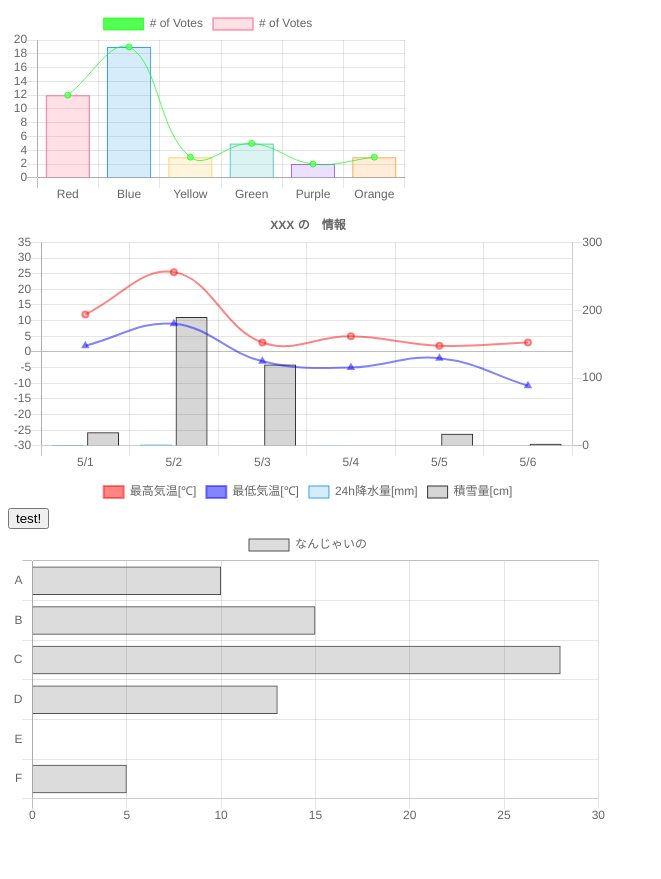
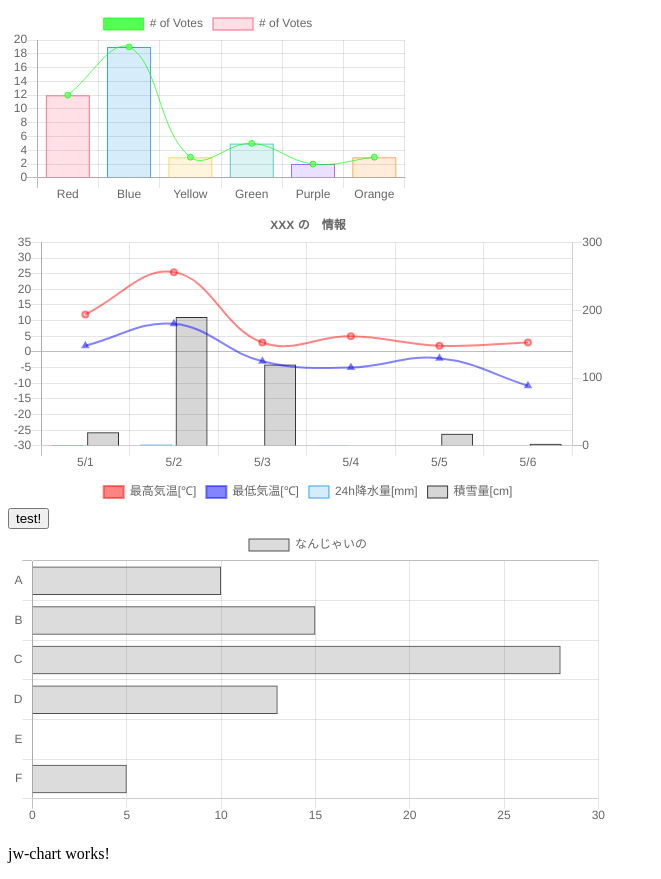
Before and after one commit to baggio4ever/chartjs-app, an Angular app: page / in a window 1280 px wide. Shown: the whole page, without its empty margins (0-661 px from the left). Before the commit the page ends 837 px from the top, so only its background shows below. Built offline with nearby package versions, Linux system fonts and the light colour scheme.

Commit message:
component化やってみよう

```diff
--- a/src/app/app.component.html
+++ b/src/app/app.component.html
@@ -11,3 +11,5 @@
 <div>
   <canvas #myChart3 class="cha3"></canvas>
 </div>
+
+<app-jw-chart></app-jw-chart>
--- a/src/app/app.module.ts
+++ b/src/app/app.module.ts
@@ -2,10 +2,12 @@ import { BrowserModule } from '@angular/platform-browser';
 import { NgModule } from '@angular/core';
 
 import { AppComponent } from './app.component';
+import { JwChartComponent } from './jw-chart/jw-chart.component';
 
 @NgModule({
   declarations: [
-    AppComponent
+    AppComponent,
+    JwChartComponent
   ],
   imports: [
     BrowserModule
--- /dev/null
+++ b/src/app/jw-chart/jw-chart.component.html
@@ -0,0 +1,3 @@
+<p>
+  jw-chart works!
+</p>
--- /dev/null
+++ b/src/app/jw-chart/jw-chart.component.ts
@@ -0,0 +1,15 @@
+import { Component, OnInit } from '@angular/core';
+
+@Component({
+  selector: 'app-jw-chart',
+  templateUrl: './jw-chart.component.html',
+  styleUrls: ['./jw-chart.component.css']
+})
+export class JwChartComponent implements OnInit {
+
+  constructor() { }
+
+  ngOnInit() {
+  }
+
+}
```
Also changed, not shown: src/app/jw-chart/jw-chart.component.css (added), 1 other file (tests, documents, lock files or other folders).
